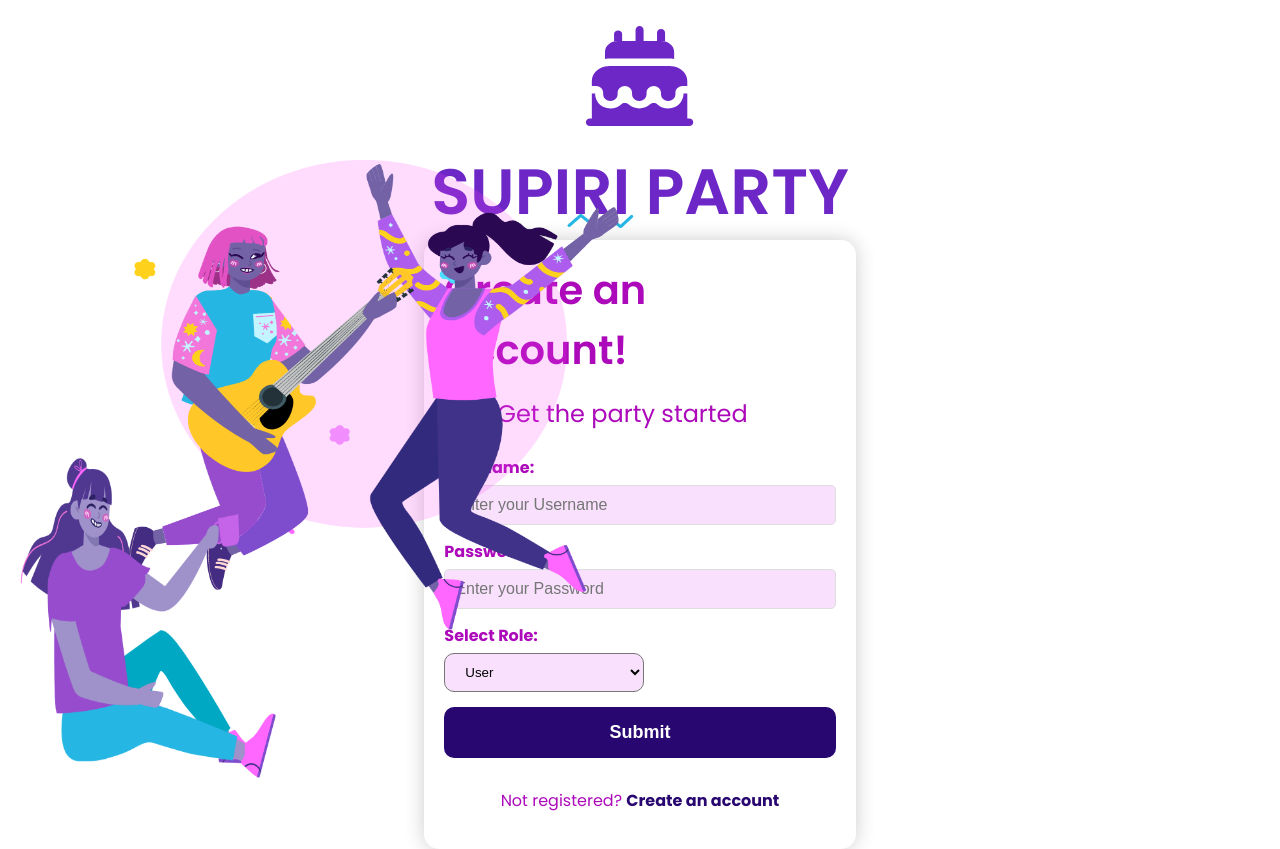
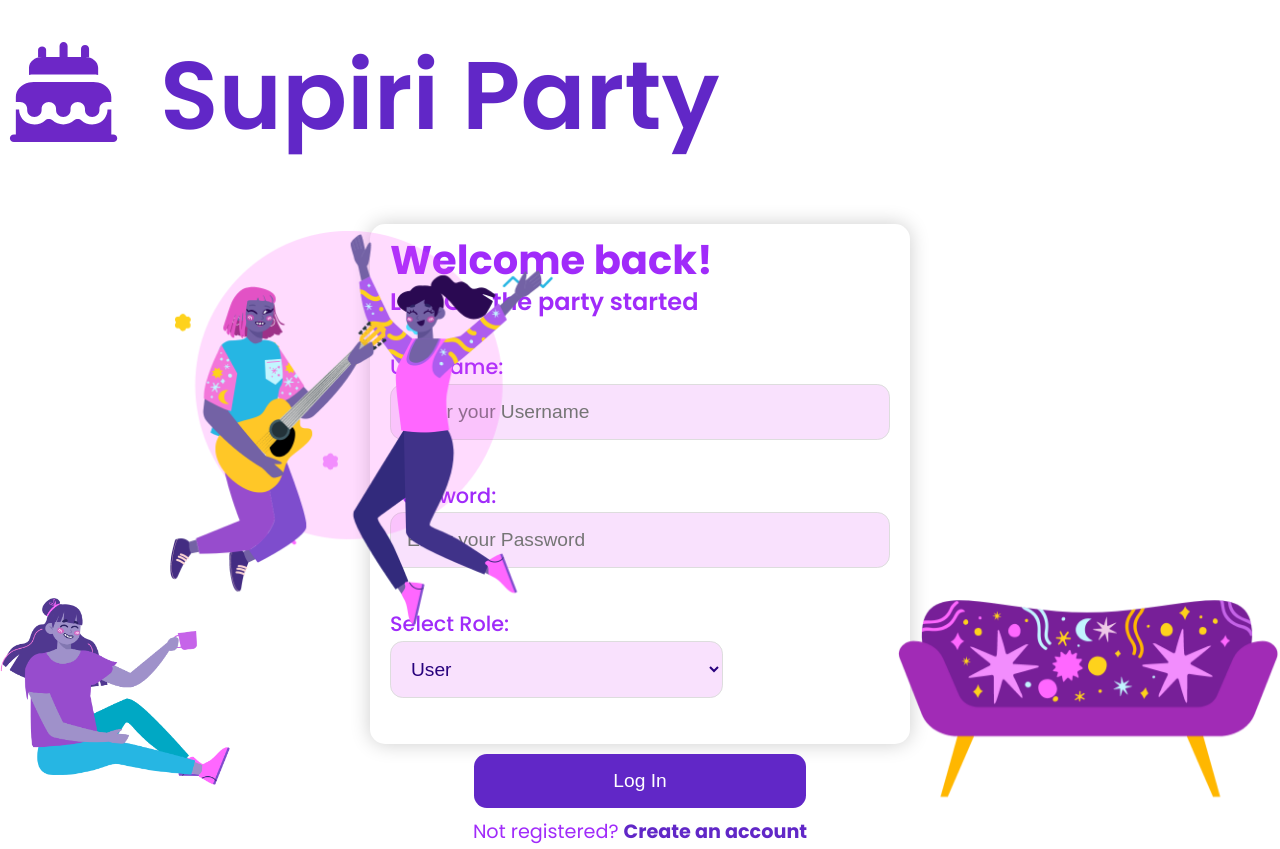
Before and after one commit to dhannajaya17686/supiri_party, a PHP site: page /party/log-in.php in a window 1280 px wide. Run offline with PHP 8.4, Linux system fonts and the light colour scheme; some libraries are stand-ins or nearby versions.

Commit message:
Css cleansed

```diff
--- a/css/log-in.css
+++ b/css/log-in.css
@@ -1,215 +1,204 @@
-body {
+:root {
+    --primary-color: #6127C7; /* Purple */
+    --secondary-color: #A02BFA; /* Bright purple */
+    --text-primary-color: #28027D; /* Dark purple */
+    --input-fill-color: #F9E1FD; /* Light grey */
+}
+
+body{
+    justify-content: center;
+    line-height: 0.8;
+    min-height: 100vh;
+    background: #fff;
+    margin: 0;
+    padding: 0;
+    font-family: Poppins, sans-serif;
+    height: 100%;
+}
+
+
+
+.top-left-box{
     display: flex;
     align-items: center;
     justify-content: center;
-    line-height: 1.5;
-    min-height: 100vh;
-    background: #fff;
-    flex-direction: column;
-    margin: 0;
-    font-family: Poppins, sans-serif;
-}
-.login-form select {
-    width: 100%; /* Full width */
-    padding: 10px; /* Spacing inside inputs */
-    margin-bottom: 15px; /* Space below inputs */
-    border: 1px solid #ddd; /* Border style */
-    border-radius: 5px; /* Rounded corners */
-    font-size: 1rem; /* Font size */
+    position: fixed;
+    top: 0;
+    left: 0;
+    gap: 2rem;
+    flex-direction: row; /* Stack items vertically */
+    text-align: center; /* Center text */
+    margin-top: 1rem;
 }
 
-.main {
-    background-color: #fff;
-    border-radius: 15px;
-    box-shadow: 0 0 20px rgba(0, 0, 0, 0.2);
-    padding: 20px; /* Increased padding for better spacing */
-    transition: transform 0.2s;
-    width: 90%; /* Make it responsive */
-    max-width: 500px; /* Limit max width */
-    text-align: center;
-}
-
-.main-text {
-    color: #ac09ba;
-    text-align: left;
-    font-weight: 600; /* Increased weight for emphasis */
-    font-size: 2.5rem; /* Responsive font size */
-    margin-bottom: 1rem; /* Added margin for spacing */
-}
-
-.sub-text {
-    color: #ac09ba;
-    text-align: left;
-    font-weight: 400;
-    font-size: 1.5rem; /* Responsive font size */
-    margin-bottom: 1.5rem; /* Added margin for spacing */
-}
-
-.form-control {
-    width: 500px;
-    padding: 10px 16px;
-    border-radius: 10px;
-    background-color: #F9E1FD;
-    width: 100%;
-}
-
-
-label {
-    display: block;
-    width: 100%;
-    margin-top: 10px;
-    margin-bottom: 5px;
-    text-align: left;
-    color: #ac09ba;
-    font-weight: bold;
-}
-
-p{
-    color: #ac09ba;
-    font-family: Poppins,sans-serif;
-    font-size: medium;
-}
-
-a{
-    color: #290771;
-    font-weight: 800;
-}
-
-input {
-    display: block;
-    width: 100%;
-    margin-bottom: 15px;
-    background-color: #F9E1FD;
-    padding: 10px;
-    box-sizing: border-box;
-    border: 1px solid #ddd;
-    border-radius: 5px;
-    font-size: 1rem; /* Responsive font size */
-}
-/* Style for the error messages */
-.error-list {
-    color: #f44336; /* Red color for the text */
-    font-weight: bold;
-    list-style-type: disc; /* Bullet points */
-    margin-left: 20px; /* Indent the bullets */
-    padding: 10px;
-    background-color: #ffe6e6; /* Light red background for visibility */
-    border-radius: 5px;
-    border: 1px solid #f44336; /* Red border */
-    list-style:none ;
-}
-
-/* Style for success message */
-.success-message {
-    color: #4CAF50; /* Green for success */
-    font-weight: bold;
-    padding: 10px;
-    background-color: #e7f4e7; /* Light green background */
-    border-radius: 5px;
-    border: 1px solid #4CAF50; /* Green border */
-}
-
-.image-1 {
-    position: absolute;
-    top: 20%;
-    left: 10%;
-    width: 507px;
-    height: 470px;
-    object-fit: fill;
-}
-
-.party-header {
-    display: flex;
-    align-items: center;
-    justify-content: center;
-    flex-direction: column; /* Stack items vertically */
-    text-align: center; /* Center text */
-    margin-top: 1rem; /* Add some spacing at the top */
-}
-
-.cake-icon {
+.top-left-box.logo{
+    position: relative;
     width: 10vw; /* Responsive width */
     height: auto; /* Maintain aspect ratio */
     margin-bottom: 0.5rem; /* Spacing below the icon */
 }
 
-.supiri-party {
+.top-left-box.text{
+    position: relative;
     font-weight: 600;
-    color: #6d27c7;
+    color: var(--primary-color);
     display: inline-block;
-    font-size: 4rem; /* Responsive font size */
-}
-
-.bottom-image {
-    position: fixed; /* Use fixed positioning */
-    bottom: 20px; /* Distance from the bottom */
-    left: 20px; /* Distance from the left */
-    width: 20%; /* Set a specific width */
-    height: 322px; /* Maintain aspect ratio */
-    z-index: 10; /* Ensure it appears above other elements */
+    font-size: 6rem; /* Responsive font size */
 }
 
 
-/* Media Queries for additional responsiveness */
-@media (max-width: 600px) {
-    .supiri-party, .upiri-party {
-        font-size: 3rem; /* Smaller font size for smaller screens */
-    }
-
-    .cake-icon {
-        width: 25vw; /* Adjust icon size for smaller screens */
-    }
+.round-middle-image{
+    position: absolute;
+    width: 30vw;
+    height: 55vh;
+    object-fit:contain;
+    margin-top: 3rem;
+    margin-left: 9rem;
+    top: 20%;
+    left: 2%;
+    z-index: 10;
 }
 
-button {
-    padding: 15px;
-    border-radius: 10px;
-    margin-top: 15px;
-    margin-bottom: 15px;
-    border: none;
-    color: white;
-    cursor: pointer;
-    background-color: #290771; /* Button color */
-    width: 100%;
-    font-size: large; /* Responsive font size */
-    transition: background-color 0.3s; /* Smooth transition */
-    font-weight: 600;
+.bottom-left-image{
+    position: absolute;
+    width: 18vw;
+    height: 27vh;
+    object-fit: contain;
+    bottom: 0;
 }
 
-button:hover {
-    background-color: #fff;
-    color:#290771;
-     /* Darker shade on hover */
+.bottom-right-image{
+    position: absolute;
+    width: 30vw;
+    height: 25vh;
+    object-fit:contain;
+    bottom: 0;
+    right: 0;
+
 }
 
-.wrap {
+.main-form{
+    position: absolute;
+    top: 0;
+    bottom: 0;
+    right: 0;
+    left: 0;
+    margin: auto;
+    background-color: #fff;
+    border-radius: 15px;
+    box-shadow: 0 0 20px rgba(0, 0, 0, 0.2);
+    padding: 20px;
+    transition: transform 0.2s;
+    width: 90%;
+    height: 60%;
+    margin-top: 14rem;
+    max-width: 500px;
+    text-align: center;
+}
+
+.main-form-main-text {
+    color: var(--secondary-color);
+    text-align: left;
+    font-weight: 800;
+    font-size: 2.5rem;
+    margin-bottom: 1rem;
+}
+
+.main-form-sub-text{
+    color: var(--secondary-color);
+    text-align: left;
+    font-weight: 600;
+    font-size: 1.5rem;
+    margin-bottom: 1.5rem;
+}
+
+.main-form label {
+    display: block;
+    width: 100%;
+    margin-top: 3rem;
+    margin-bottom: 2px;
+    text-align: left;
+    color: var(--secondary-color);
+    font-size:1.3rem;
+    font-weight: 500;
+}
+
+.main-form input {
+    display: block;
+    width: 100%;
+    margin-bottom: 3rem;
+    background-color: var(--input-fill-color);
+    margin-top: 0.5rem;
+    padding: 1rem;
+    box-sizing: border-box;
+    border: 1px solid #ddd;
+    border-radius: 0.8rem;
+    color: var(--text-primary-color);
+    font-size: 1.2rem;
+}
+
+.main-form select{
+    width:26vw;
+    padding: 1rem;
+    margin-bottom: 3rem;
+    margin-top: 0.5rem;
+    border: 1px solid #ddd;
+    display: block;
+    box-sizing: border-box;
+    border-radius: 0.8rem;
+    background-color: var(--input-fill-color);
+    color: var(--text-primary-color);
+    font-size: 1.2rem;
+}
+
+.main-form-wrap{
     display: flex;
     justify-content: center;
     align-items: center;
 }
 
-
-.input-group {
-    display: flex;
-    align-items: center; /* Aligns the input and button on the same line */
-    gap: 10px; /* Adds space between the input and button */
-    margin-bottom: 15px;
+.main-form button{
+    padding: 1rem;
+    border-radius: 0.8rem;
+    margin-top: 0.5rem;
+    border: none;
+    color: #fff;
+    cursor: pointer;
+    background-color: var(--primary-color);
+    width: 26vw;
+    font-size: 1.2rem;
+    transition: background-color 0.3s;
 }
 
-
-
-.btn-generate {
-    background-color:#290771; /* Green background */
-    color: white; /* White text */
-    padding: 5px 5px; /* Padding for size */
-    border: none;
-    border-radius: 5px; /* Rounded corners */
-    cursor: pointer; /* Pointer cursor on hover */
-    font-size: 1rem; /* Font size */
-    transition: background-color 0.3s ease; /* Smooth hover transition */
+.main-form button:hover{
+    background-color: var(--secondary-color);
 }
 
-.btn-generate:hover {
-    background-color: #fff;
-    color: #290771; /* Darker green on hover */
+.main-form p{
+    margin-top: 1rem;
+    color: var(--secondary-color);
+    font-weight: 400;
+    font-size: 1.2rem;
 }
+
+.main-form a{
+    color: var(--primary-color);
+    font-weight: 800;
+}
+
+.main-form-error-list {
+    width: 100%;
+    color: #f44336;
+    align-items: center;
+    font-weight: 400;
+    list-style-type: none;
+    margin-top: 3rem;
+    margin-bottom: 2px;
+    display: block;
+    text-align: left;
+    padding: 1rem;
+    background-color: #ffe6e6;
+    border-radius: 0.8rem;
+    border: 1px solid #f44336;
+    list-style:none ;
+}
--- a/includes/log-in/log-in.view.inc.php
+++ b/includes/log-in/log-in.view.inc.php
@@ -1,9 +1,9 @@
 <?php
 
 function check_login_errors(){
-    if (isset($_SESSION['errors_login'])) {
+    if (isset($_SESSION['main-form-errors_login'])) {
         $errors = $_SESSION["errors_login"];
-        echo '<ul class="error-list">';
+        echo '<ul class="error-list" style="">';
         foreach ($errors as $error) {
             echo '<li>' . $error . '</li>';
         }
--- a/includes/manage-parties/add-party/add-party.mdl.inc.php
+++ b/includes/manage-parties/add-party/add-party.mdl.inc.php
@@ -28,4 +28,6 @@ function create_new_party(mysqli $conn, $date, $location, $total_cost, $balance,
     }
     $stmt->close();
 }
+
+
 ?>
--- a/log-in.php
+++ b/log-in.php
@@ -9,27 +9,28 @@
       <title>Supiri Party Login</title>
       <link rel="stylesheet" href="css/log-in.css">
       <link rel="stylesheet" href="https://fonts.googleapis.com/css2?family=Poppins:wght@400;500;600;700&display=swap" />
-      <link rel="stylesheet" href="css/custom-login-select.css">
-      <script src="js/funcs/ui/customSelectLogic.js"></script>
+
 </head>
 
-<body<div class="party-header">
-    <img class="cake-icon" alt="" src="assets/img/cake.svg">
-    <div class="supiri-party">
-        <span class="upiri-party">SUPIRI PARTY</span>
-    </div>
+<body>
+<div class="top-left-box">
+      <img class="top-left-box logo" alt="" src="assets/img/cake.svg">
+      <div class="top-left-box text">Supiri Party</div>
 </div>
 
-    <img class="image-1" alt="" src="assets/img/save2.png">
-      <div class="main">
-            <div class="main-text">Create an account!</div>
-            <div class="sub-text">Lets Get the party started</div>
+<img class="round-middle-image" alt="middle_form_image" src="assets/img/save2.png">
+
+<div class="main-form">
+      <div class="main-form-main-text">Welcome back!</div>
+      <div class="main-form-sub-text">Lets Get the party started</div>
       <form action="logic/log-in.logic.php"" method="post">
+
             <label for="first">Username:</label>
             <input type="text" id="first" name="username" placeholder="Enter your Username" required>
 
             <label for="password"> Password: </label>
             <input type="password" id="password" name="password" placeholder="Enter your Password" required>
+
             <label for="role">Select Role:</label>
             <div class="" style="width:200px;">
                   <select name="role" id="role" class="form-control"  required>
@@ -39,23 +40,21 @@
                   </select>
             </div>
             <div class="wrap">
-                        <button type="submit"
-                                onclick="">
-                              Submit
-                        </button>
+                  <button type="submit" onclick="">Log In</button>
             </div>
-            </form>
+            <p>Not registered?
+            <a href="sign-up.php" style="text-decoration: none;"> Create an account</a>
+      </p>
       <?php
             check_login_errors();
       ?>
-            <p>Not registered?
-                  <a href="sign-up.php"
-                     style="text-decoration: none;">
-                        Create an account
-                  </a>
-            </p>
+      </form>
+
+
 </div>
-      <img class="bottom-image" alt="Description" src="assets/img/save3.png">
+
+<img class="bottom-left-image" alt="form_bottom_left_image" src="assets/img/save3.png">
+<img class="bottom-right-image"alt="form_bottom_right_image"src="assets/img/save1.png">
 </body>
 
 </html>
```
Also changed, not shown: css/custom-login-select.css (deleted, +0 -59 lines), js/ui/popUpError.js (added, +24 -0 lines), queries/admin-table.sql (+8 -5 lines), queries/employee-table.sql (+6 -5 lines), queries/parties-table.sql (added, +14 -0 lines), queries/users-table.sql (+8 -4 lines), assets/img/log-in.png (added), css/side-bar.css (deleted), includes/manage-staff/view.staff.cntr.inc.php (deleted), js/ui.js (deleted). Lines whose indentation alone changed are shown as unchanged.
